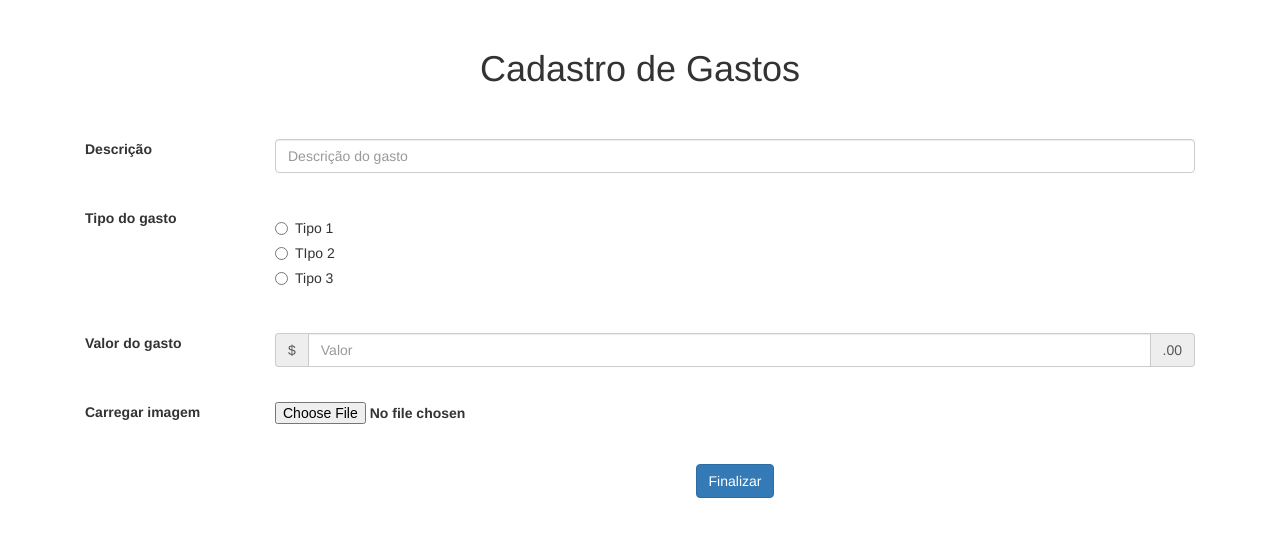
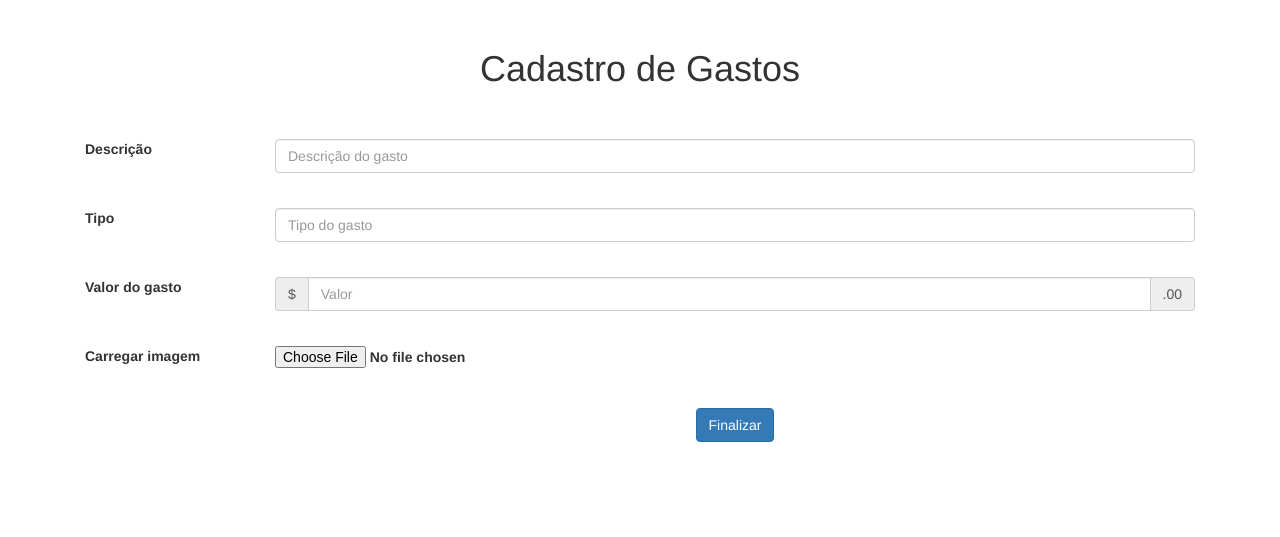
Before and after one commit to BCC-UTFPR/Aplicativo_EngenhariaSoftware, a PHP site: page /login_sucess.html in a window 1280 px wide. Shown: the part 51-588 px from the top of the page. Run offline with PHP 8.4, Linux system fonts and the light colour scheme; some libraries are stand-ins or nearby versions.

```diff
--- a/Website/login_sucess.html
+++ b/Website/login_sucess.html
@@ -44,31 +44,14 @@
           <div class="form-group row">
             <label for="inputDescricao" class="col-sm-2">Descrição</label>
             <div class="col-sm-10">
-              <input type="text" class="form-control" id="inputDescricao" placeholder="Descrição do gasto">
+              <input type="text" name="descricao" class="form-control" id="inputDescricao" placeholder="Descrição do gasto">
             </div>
           </div>
           <br>
           <div class="form-group row">
-            <label class="col-sm-2">Tipo do gasto</label>
+            <label for="inputTipo" class="col-sm-2">Tipo</label>
             <div class="col-sm-10">
-              <div class="radio">
-                <label>
-                  <input type="radio" name="gridRadios" id="gridRadios1" value="option1">
-                  Tipo 1
-                </label>
-              </div>
-              <div class="radio">
-                <label>
-                  <input type="radio" name="gridRadios" id="gridRadios2" value="option2">
-                  TIpo 2
-                </label>
-              </div>
-              <div class="radio">
-                <label>
-                  <input type="radio" name="gridRadios" id="gridRadios3" value="option3">
-                  Tipo 3
-                </label>
-              </div>
+              <input type="text" name="tipo" class="form-control" id="inputDescricao" placeholder="Tipo do gasto">
             </div>
           </div>
           <br>
@@ -77,7 +60,7 @@
             <div class="col-sm-10">
               <div class="input-group">
                 <div class="input-group-addon">$  </div>
-                <input type="text" class="form-control" id="inputValor" placeholder="Valor">
+                <input type="text" name="valor" class="form-control" id="inputValor" placeholder="Valor">
                 <div class="input-group-addon">.00</div>
               </div>
             </div>
@@ -87,7 +70,7 @@
             <label for="inputImage" class="col-sm-2">Carregar imagem</label>
             <div class="col-sm-10">
               <label class="file">
-                <input type="file" id="file">
+                <input type="file" name="upload_image" id="file">
                 <span class="file-custom"></span>
               </label>
             </div>
@@ -95,7 +78,7 @@
           <br>
           <div class="form-group row">
             <div class="col-sm-offset-2 col-sm-10">
-              <center><button type="button" class="btn btn-primary">Finalizar</button></center>
+              <center><button action="./php/inserir_valores.php" type="button" class="btn btn-primary">Finalizar</button></center>
             </div>
           </div>
         </form>
--- a/Website/php/login.php
+++ b/Website/php/login.php
@@ -28,7 +28,8 @@ $number_of_results = mysql_num_rows($query);
 if ($number_of_results > 0) {
 		session_register("field_username");
 		session_register("field_password");
-		header("location:login_success.php");
+		//header("location:login_success.php");
+		echo "LOGOU PORRA!";
 }
 
 else {
```
Also changed, not shown: Website/php/inserir_valores.php (+6 -1 lines), 2 other files.
